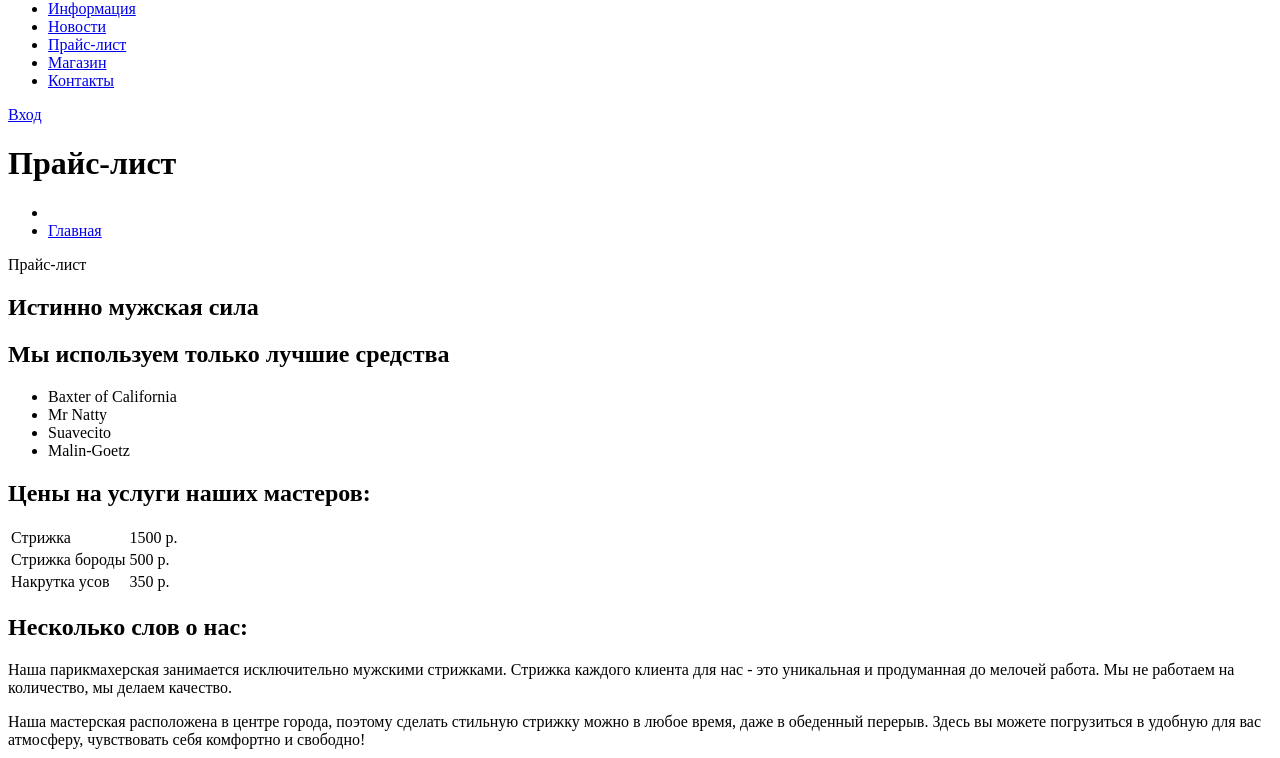
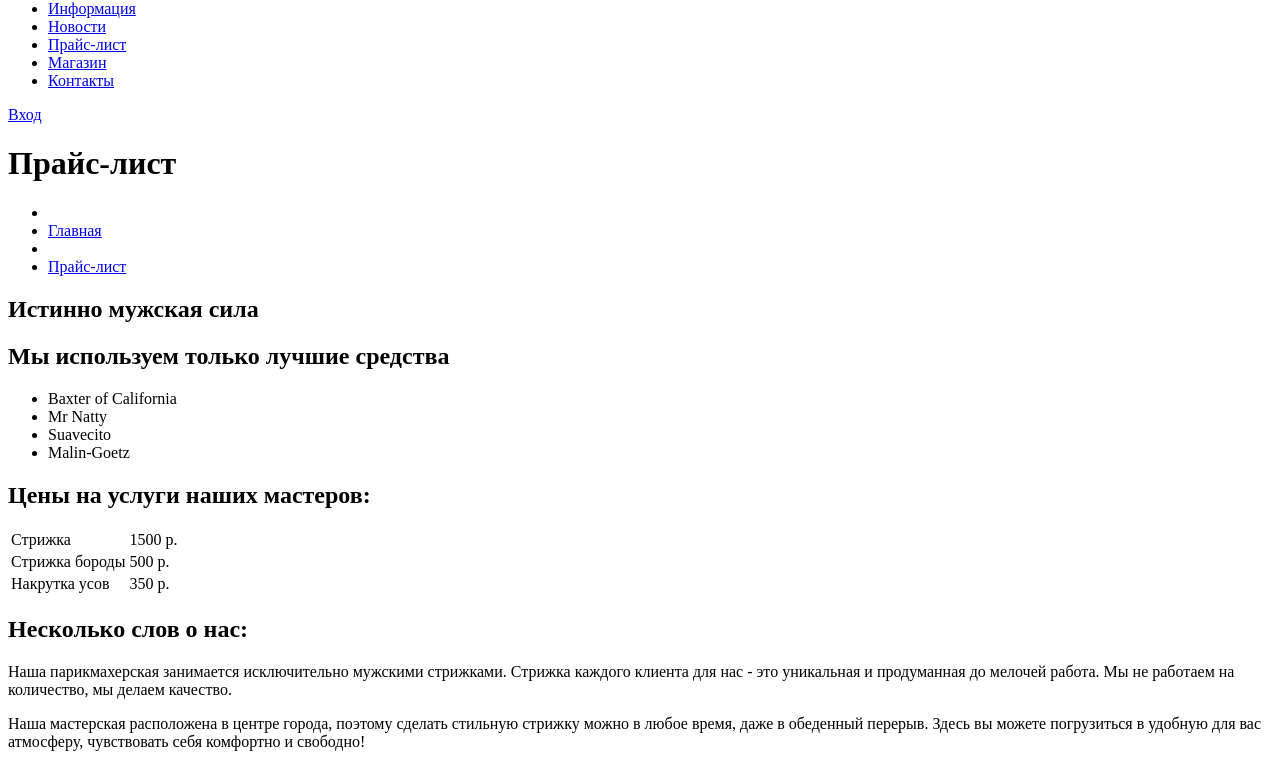
Before and after one commit to danycold/barbarshop, a plain HTML site: page price.html in a window 1280 px wide. Shown: the part 42-800 px from the top of the page. Drawn offline with Linux system fonts and the light colour scheme.

Commit message:
correct menu in shop.html and price.html

```diff
--- a/price.html
+++ b/price.html
@@ -41,8 +41,9 @@
           <h1 class="header-price-header">Прайс-лист</h1>
           <ul>
             <li><li><a href="#">Главная</a></li></li>
+            <li><li><a href="#">Прайс-лист</a></li></li>
           </ul>
-          <p class="desc-price-header">Прайс-лист</p>
+
           <div class="big-price-header">
             <h2>Истинно мужская сила</h2>
           </div>
```
